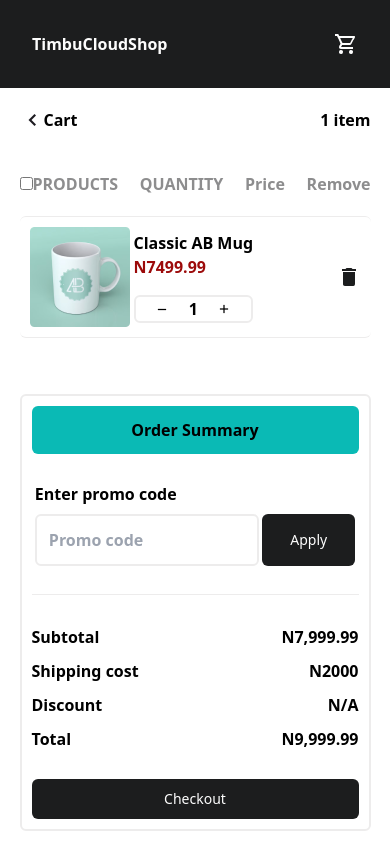
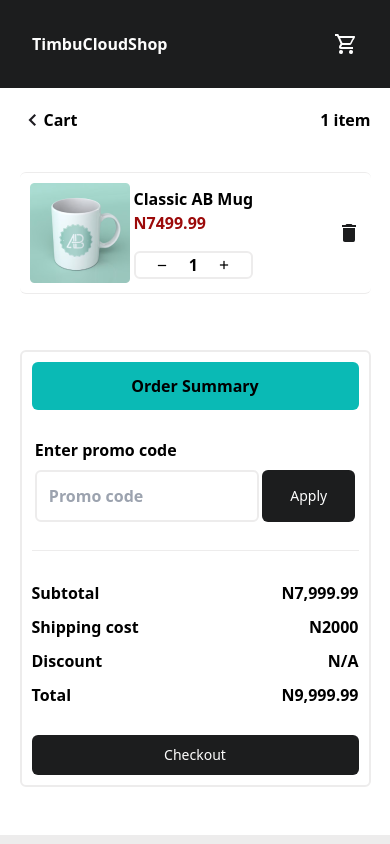
Before and after one commit to mishaelcodes/timbu-cloud-shop, a React (Vite) app: page /cart in a window 390 px wide. Shown: the top 844 px of the page. Built offline with nearby package versions, Linux system fonts and the light colour scheme.

Commit message:
design fixes

```diff
--- a/src/pages/cart.tsx
+++ b/src/pages/cart.tsx
@@ -31,7 +31,7 @@ const CartComponent = () => {
           </div>
           {/* cart order */}
           {/* desktop only */}
-          <div className="flex items-center justify-between mt-10 -mb-5 text-[#1b1c1d80]">
+          <div className="hidden lg:flex items-center justify-between mt-10 -mb-5 text-[#1b1c1d80]">
             <p>
               <input type="checkbox" />
               PRODUCTS
```
